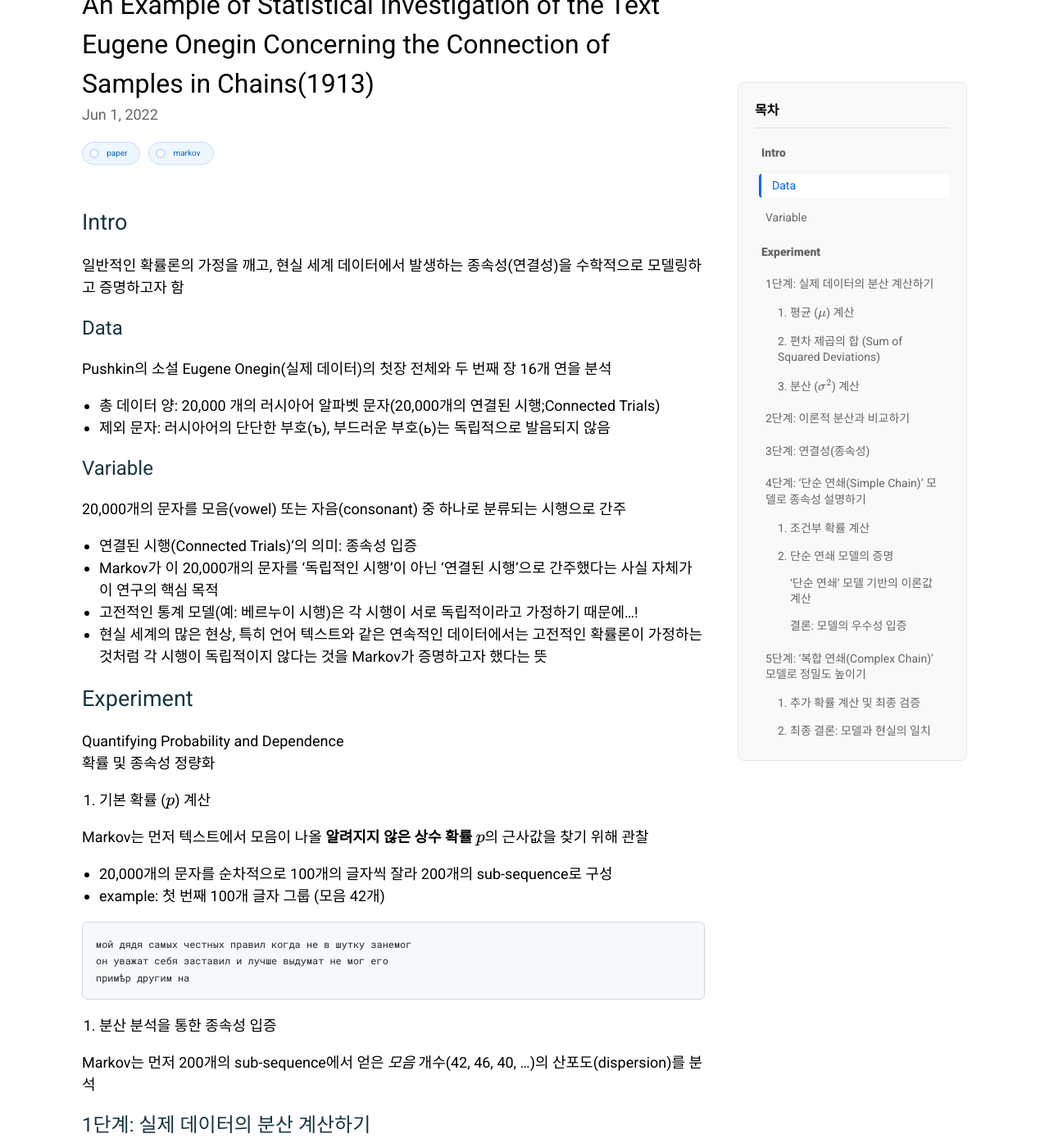
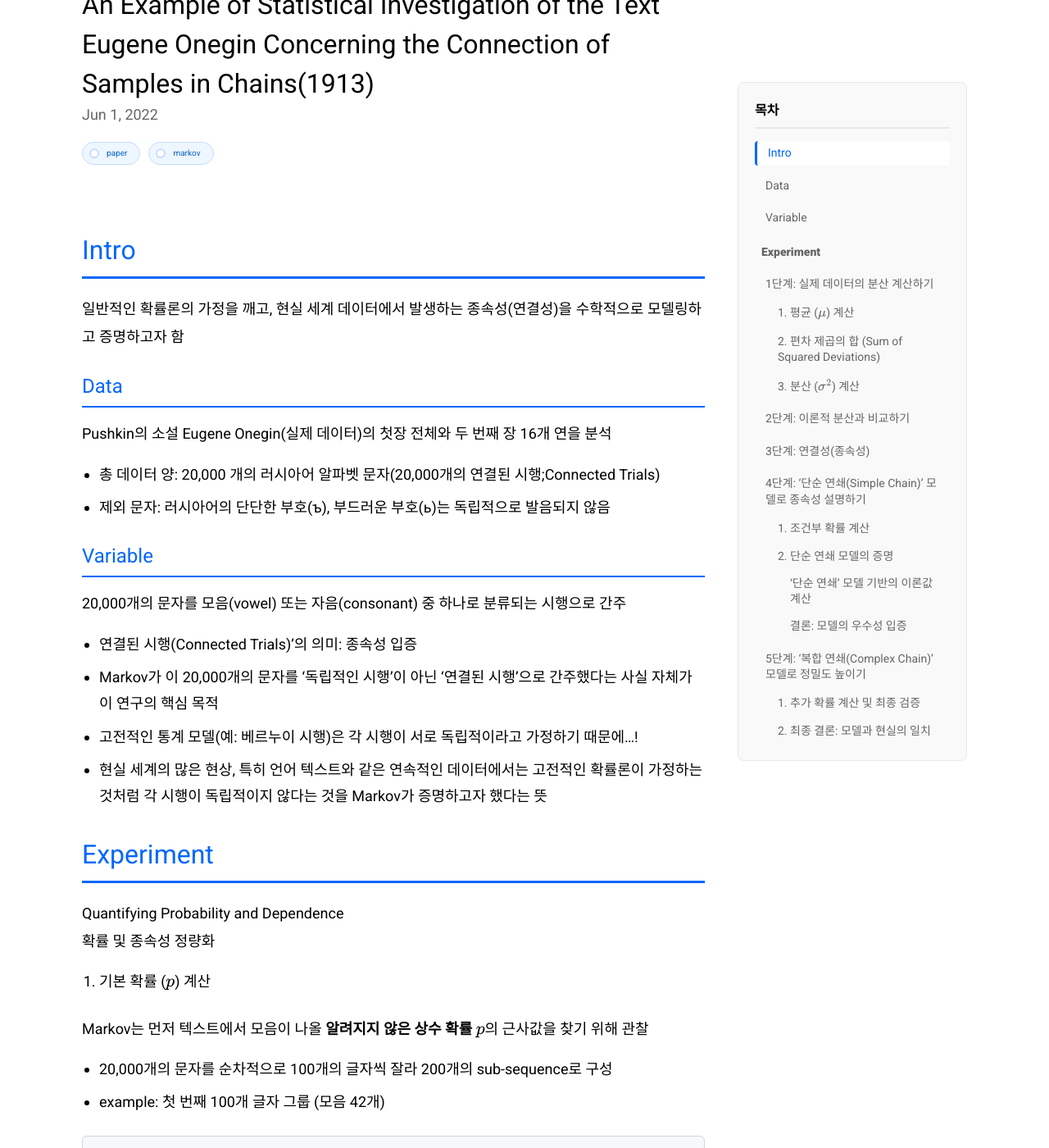
Before and after one commit to heonyus/heonyus.github.io, a Jekyll site: the page built from _posts/2022-06-02-Markov-Chain.md, in a window 1280 px wide and 1400 px high, scrolled down 307 px. Shown: the whole window at 82% size. Built offline with Jekyll 4.4.1, drawn with Linux system fonts in a browser that asks for light colours.

Commit message:
Improve readability: increase line-height, add blue headers with underlines

```diff
--- a/_sass/components/_article.scss
+++ b/_sass/components/_article.scss
@@ -41,25 +41,60 @@
     margin-bottom: 5rem; // 50px
     @include fs--body;
     color: var(--text);
+    line-height: 1.8; // 행간 증가
 
     > * {
-        margin-bottom: 1.8rem; // 18px
+        margin-bottom: 2.4rem; // 18px -> 24px
+    }
+
+    h1 {
+        @include fs--heading-1;
+        color: var(--link);
+        padding-bottom: 0.8rem;
+        border-bottom: 3px solid var(--link);
+        margin-top: 3rem;
+        margin-bottom: 2rem;
     }
 
     h2 {
         @include fs--heading-2;
+        color: var(--link);
+        padding-bottom: 0.6rem;
+        border-bottom: 2px solid var(--link);
+        margin-top: 2.5rem;
+        margin-bottom: 1.5rem;
     }
 
     h3 {
         @include fs--heading-3;
+        color: var(--link);
+        padding-bottom: 0.4rem;
+        border-bottom: 1px solid var(--link);
+        margin-top: 2rem;
+        margin-bottom: 1.2rem;
     }
 
     h4 {
         @include fs--heading-4;
+        color: var(--link);
+        margin-top: 1.8rem;
+        margin-bottom: 1rem;
     }
 
     h5 {
         @include fs--body;
+        color: var(--link);
+        font-weight: 600;
+    }
+
+    p {
+        line-height: 1.9;
+        margin-bottom: 1.6rem;
+    }
+
+    li {
+        line-height: 1.8;
+        margin-bottom: 0.8rem;
     }
 
     strong {
```
